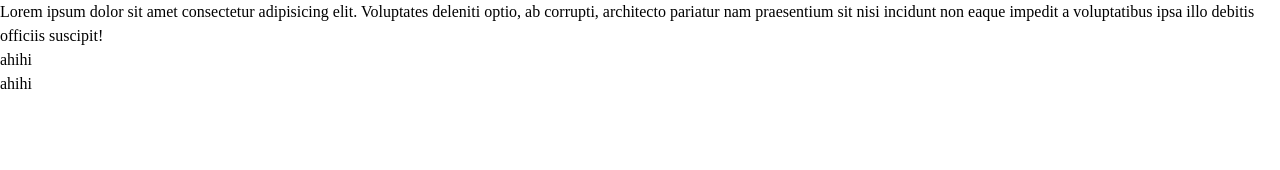
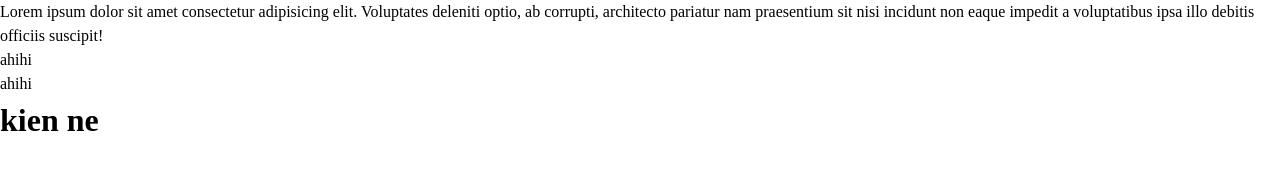
Before and after one commit to huucuong13/project-team4, a plain HTML site: page index.html in a window 1280 px wide. Drawn offline with Linux system fonts and the light colour scheme.

Commit message:
them kien

```diff
--- a/index.html
+++ b/index.html
@@ -18,6 +18,7 @@
     <p>ahihi</p>
     <div></div>
     <p>ahihi</p>
+    <h1>kien ne</h1>
     <script src=""></script>
 </body>
 </html>
```
